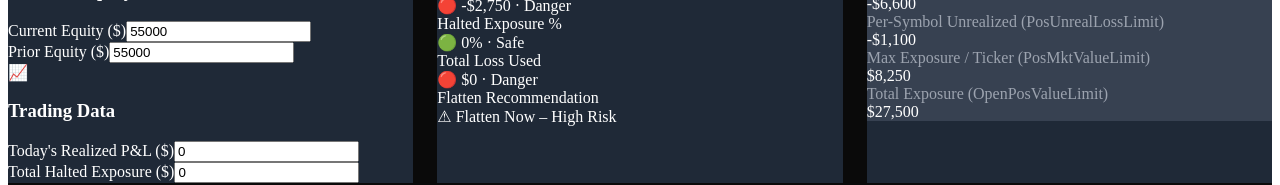
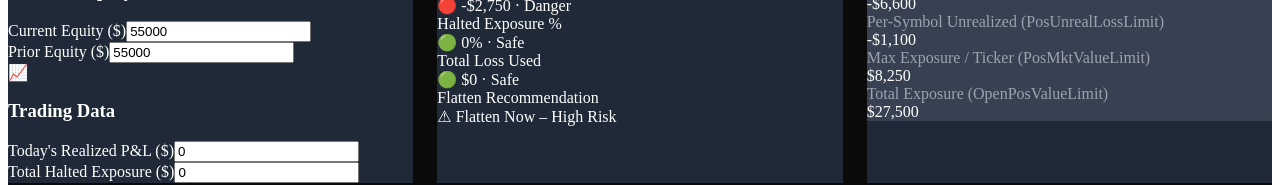
Before and after one commit to gdwoods/cobra-risk-dashboard, a Next.js app: page / in a window 1280 px wide. Shown: the part 652-837 px from the top of the page. Built offline with nearby package versions, Linux system fonts and the light colour scheme.

Commit message:
Fix status calculation logic for zero realized losses
- Fix remaining budget calculation to use absolute values
- Fix total loss used status to properly handle negative limits
- Fix flatten recommendation threshold to be percentage-based
- Now shows Safe status when no realized losses are entered

```diff
--- a/app/page.tsx
+++ b/app/page.tsx
@@ -77,8 +77,8 @@ export default function Page() {
   const profitLockDrawdown = currentSettings.profitLockDrawdown;
 
   const remainingBudget = dayLossLimit - todaysPnL;
-  const remainingStatus: Status = remainingBudget <  -0.25 * dayLossLimit ? "Danger"
-                                : remainingBudget <  -0.5  * dayLossLimit ? "Caution"
+  const remainingStatus: Status = remainingBudget < 0.25 * Math.abs(dayLossLimit) ? "Danger"
+                                : remainingBudget < 0.5 * Math.abs(dayLossLimit) ? "Caution"
                                 : "Safe";
 
   // Total loss calculation should be based on total unrealized + realized losses
@@ -88,7 +88,7 @@ export default function Page() {
   const haltedPct = equity > 0 ? haltedExposure / equity : 0;
   const haltedStatus: Status = haltedPct > 0.40 ? "Danger" : haltedPct > 0.20 ? "Caution" : "Safe";
 
-  const flattenNow = (remainingBudget < 500) || (haltedPct > 0.40);
+  const flattenNow = (remainingBudget < 0.1 * Math.abs(dayLossLimit)) || (haltedPct > 0.40);
 
   function statusColor(s: Status) {
     return s === "Danger" ? "bg-danger" : s === "Caution" ? "bg-caution" : "bg-safe";
@@ -416,8 +416,8 @@ export default function Page() {
             </div>
 
             <div>Total Loss Used</div>
-            <div className={"rounded-full px-2.5 py-0.5 text-xs font-medium text-center " + (totalLossUsed > totalLossLimit * 0.8 ? "bg-danger" : totalLossUsed > totalLossLimit * 0.5 ? "bg-caution" : "bg-safe")}>
-              {statusIcon(totalLossUsed > totalLossLimit * 0.8 ? "Danger" : totalLossUsed > totalLossLimit * 0.5 ? "Caution" : "Safe")} {dollars(totalLossUsed)} · {totalLossRemaining > 0 ? "Safe" : "Danger"}
+            <div className={"rounded-full px-2.5 py-0.5 text-xs font-medium text-center " + (Math.abs(totalLossUsed) > Math.abs(totalLossLimit) * 0.8 ? "bg-danger" : Math.abs(totalLossUsed) > Math.abs(totalLossLimit) * 0.5 ? "bg-caution" : "bg-safe")}>
+              {statusIcon(Math.abs(totalLossUsed) > Math.abs(totalLossLimit) * 0.8 ? "Danger" : Math.abs(totalLossUsed) > Math.abs(totalLossLimit) * 0.5 ? "Caution" : "Safe")} {dollars(totalLossUsed)} · {Math.abs(totalLossRemaining) > Math.abs(totalLossLimit) * 0.2 ? "Safe" : "Danger"}
             </div>
 
             <div>Flatten Recommendation</div>
```
